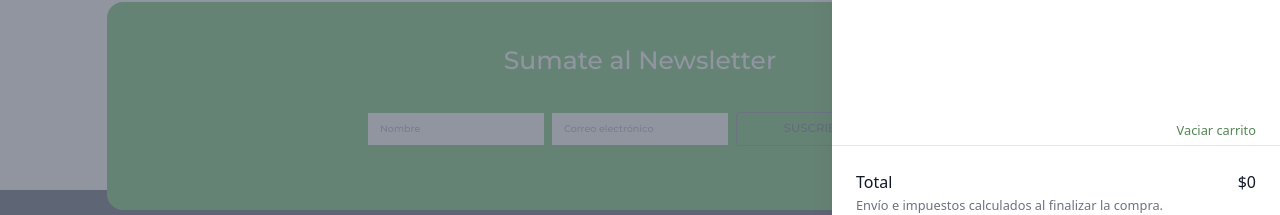
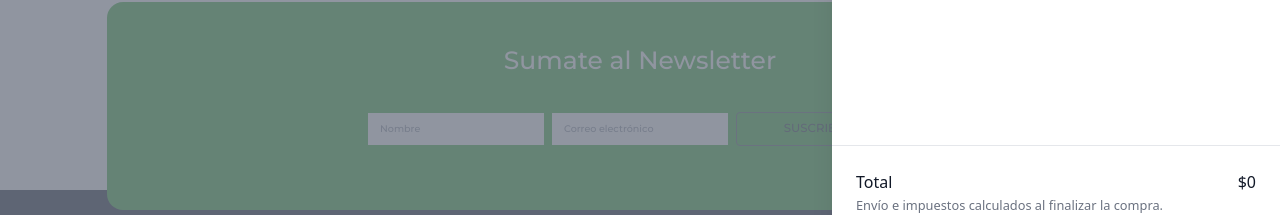
Before and after one commit to GianLacey/EntregaReactJsFinalGLacey_EdenGardens_Tienda_Jardineria, a React (Vite) app: page /cart in a window 1280 px wide. Shown: the part 444-659 px from the top of the page. Built offline with nearby package versions, Linux system fonts and the light colour scheme.

Commit message:
vaciar cart

```diff
--- a/src/components/Cart.jsx
+++ b/src/components/Cart.jsx
@@ -85,9 +85,12 @@ export const Cart = () => {
                                         </div>
 
                                     </div>
-                                    <div className="flex justify-end text-sm">
-                                                <button type="button" className="font-medium mr-6 mb-1 text-green-primary hover:text-green-fluo">Vaciar carrito</button>
-                                            </div>
+                                    {cart.lenght > 0 &&
+                                        <div className="flex justify-end text-sm">
+                                            <button type="button" className="font-medium mr-6 mb-1 text-green-primary hover:text-green-fluo">Vaciar carrito</button>
+                                        </div>
+                                    }
+
                                     <div className="border-t border-gray-200 px-4 py-6 sm:px-6">
                                         <div className="flex justify-between text-base font-medium text-gray-900">
                                             <p>Total</p>
```
